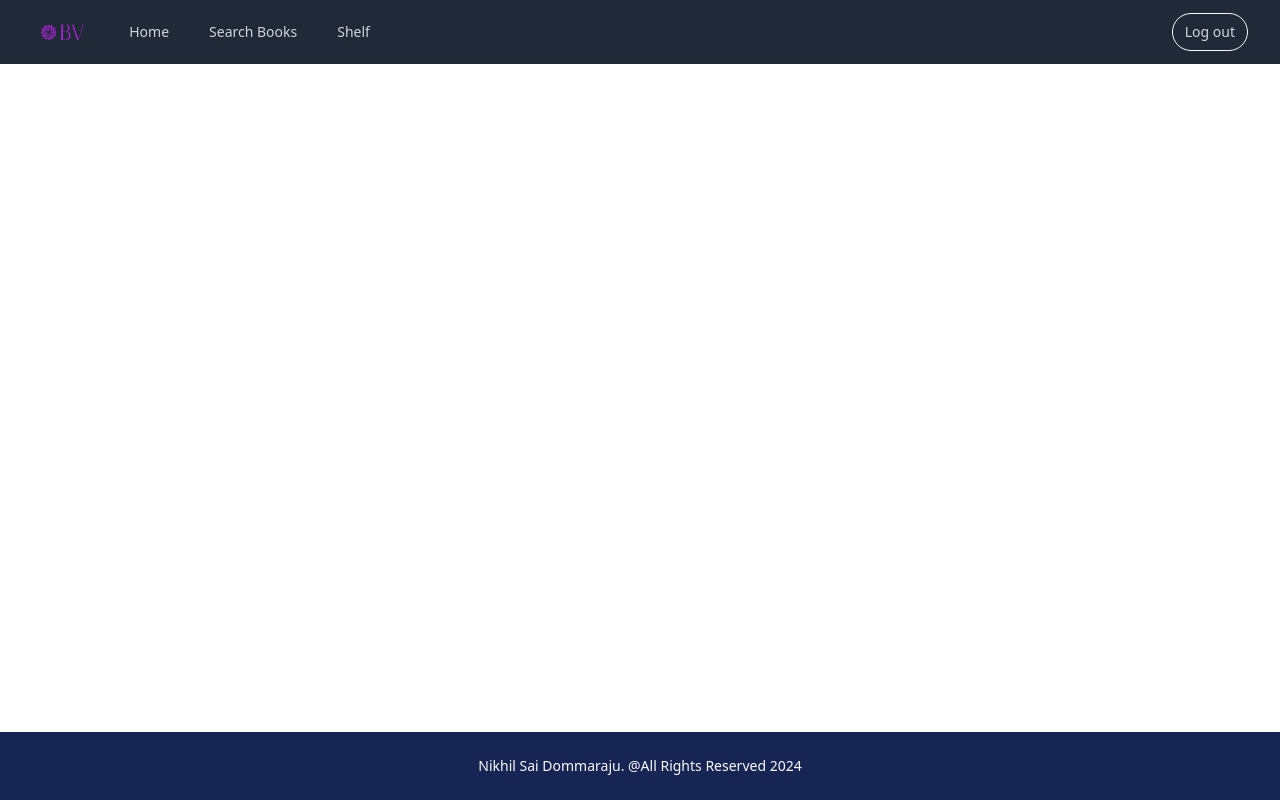
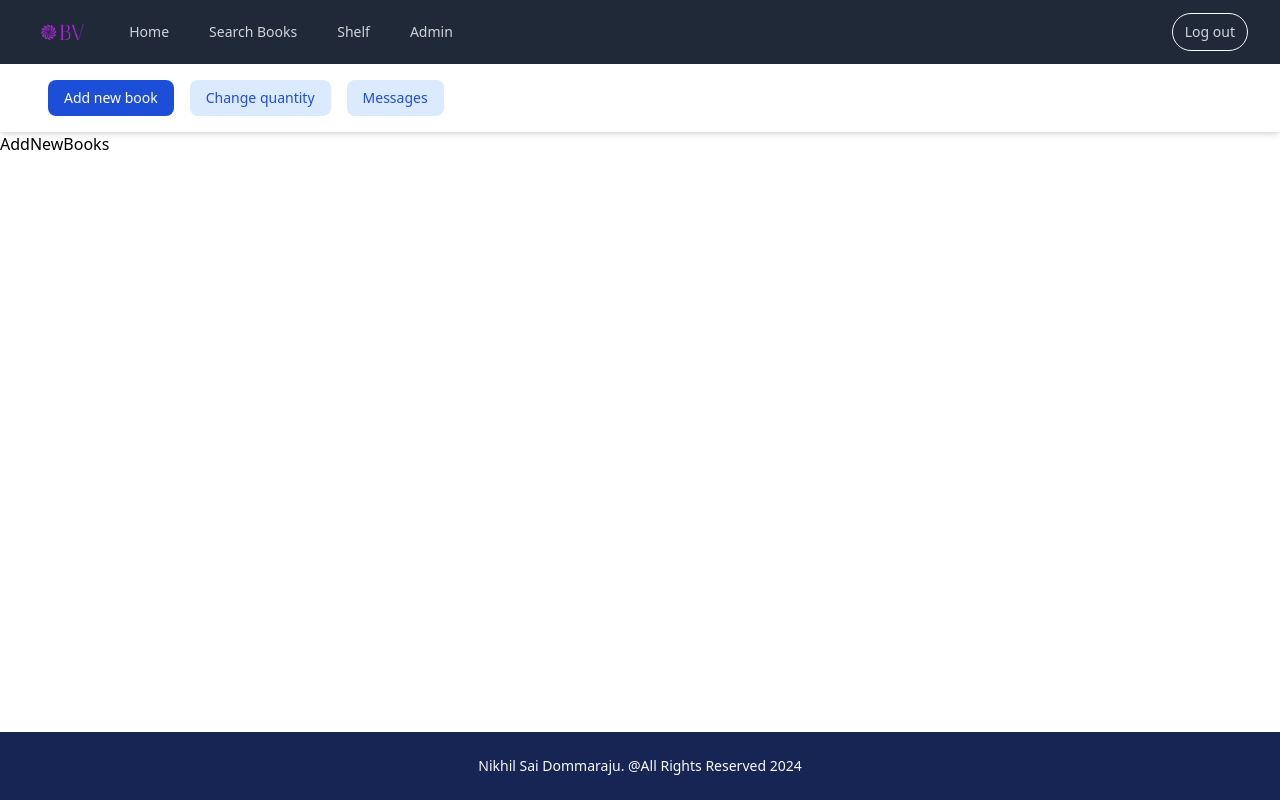
Before and after one commit to dommarajunikhil26/BookVerseClient, a React (Vite) app: page /admin in a window 1280 px wide. Built offline with nearby package versions, Linux system fonts and the light colour scheme; no server answers; sample sign-in values are in the browser's storage.

Commit message:
Starting Admin Route

```diff
--- a/src/App.jsx
+++ b/src/App.jsx
@@ -15,12 +15,13 @@ import ProtectedRoute from './components/utility/ProtectedRoute';
 import { Loading } from "./components/utility/Tools";
 import Shelf from "./components/shelfPage/Shelf";
 import LibraryServices from "./components/libraryServices/LibraryServices";
+import ManageLibraryPage from "./components/manageLibraryPage/ManageLibraryPage";
 
 const App = () => {
   const dispatch = useDispatch();
   const navigate = useNavigate();
   const [loading, setLoading] = useState(true);
-  const { isAuthenticated, error } = useSelector((state) => state.auth);
+  const { isAuthenticated } = useSelector((state) => state.auth);
 
   useEffect(() => {
     const checkAuth = async () => {
@@ -62,8 +63,11 @@ const App = () => {
             </ProtectedRoute>
           } />
           <Route path="/messages" element={
-            <LibraryServices />
+            <ProtectedRoute>
+              <LibraryServices />
+            </ProtectedRoute>
           } />
+          <Route path="/admin" element={<ManageLibraryPage />} />
         </Routes>
       </main>
       <Footer />
--- a/src/components/header_footer/Header.jsx
+++ b/src/components/header_footer/Header.jsx
@@ -34,7 +34,11 @@ const Header = () => {
     }
 
     const handleShelfClick = () => {
-        navigate("shelf");
+        navigate("/shelf");
+    }
+
+    const handleAdminClick = () => {
+        navigate("/admin");
     }
     return (
         <header className="bg-gray-800">
@@ -70,6 +74,7 @@ const Header = () => {
                                 <button className="text-gray-300 hover:bg-gray-700 hover:text-white rounded-md px-3 py-2 text-sm font-medium" onClick={handleHomeClick}>Home</button>
                                 <button className="text-gray-300 hover:bg-gray-700 hover:text-white rounded-md px-3 py-2 text-sm font-medium" onClick={handleSearchClick}>Search Books</button>
                                 <button className="text-gray-300 hover:bg-gray-700 hover:text-white rounded-md px-3 py-2 text-sm font-medium" onClick={handleShelfClick}>Shelf</button>
+                                <button className="text-gray-300 hover:bg-gray-700 hover:text-white rounded-md px-3 py-2 text-sm font-medium" onClick={handleAdminClick}>Admin</button>
                             </div>
                         </div>
                     </div>
@@ -92,6 +97,7 @@ const Header = () => {
                         <button className="bg-gray-900 text-white block rounded-md px-3 py-2 text-base font-medium" onClick={handleHomeClick}>Home</button>
                         <button className="text-gray-300 hover:bg-gray-700 hover:text-white block rounded-md px-3 py-2 text-base font-medium" onClick={handleSearchClick}>Search Books</button>
                         <button className="text-gray-300 hover:bg-gray-700 hover:text-white block rounded-md px-3 py-2 text-base font-medium" onClick={handleShelfClick}>Shelf</button>
+                        <button className="text-gray-300 hover:bg-gray-700 hover:text-white block rounded-md px-3 py-2 text-base font-medium" onClick={handleShelfClick}>Admin</button>
                     </div>
                 </div>
             )}
--- a/src/components/home/LibararyServices.jsx
+++ b/src/components/home/LibararyServices.jsx
@@ -9,7 +9,7 @@ const LibararyServices = () => {
 
     const handleButtonClick = () => {
         if (isAuthenticated) {
-            navigate("/libraryServices");
+            navigate("/messages");
         } else {
             navigate("/signin");
         }
--- a/src/components/libraryServices/SubmitQuestion.jsx
+++ b/src/components/libraryServices/SubmitQuestion.jsx
@@ -1,3 +1,4 @@
+/* eslint-disable no-unused-vars */
 import { useState, useCallback } from 'react';
 import axiosInstance from '../utility/AxiosInstance';
 
--- /dev/null
+++ b/src/components/manageLibraryPage/AddNewBooks.jsx
@@ -0,0 +1,9 @@
+
+
+const AddNewBooks = () => {
+    return (
+        <div>AddNewBooks</div>
+    )
+}
+
+export default AddNewBooks
--- /dev/null
+++ b/src/components/manageLibraryPage/ChangeBookQuantity.jsx
@@ -0,0 +1,8 @@
+
+const ChangeBookQuantity = () => {
+    return (
+        <div>ChangeBookQuantity</div>
+    )
+}
+
+export default ChangeBookQuantity
--- /dev/null
+++ b/src/components/manageLibraryPage/ManageLibraryPage.jsx
@@ -0,0 +1,21 @@
+import { useState } from "react"
+import NavBar from "../utility/NavBar"
+import AddNewBooks from './AddNewBooks';
+import ChangeBookQuantity from './ChangeBookQuantity';
+import Messages from "./Messages";
+
+const ManageLibraryPage = () => {
+    const [activeTab, setActiveTab] = useState('Add new book');
+    const tabs = ['Add new book', 'Change quantity', 'Messages'];
+
+    return (
+        <div>
+            <NavBar tabs={tabs} activeTab={activeTab} setActiveTab={setActiveTab} />
+            {activeTab === 'Add new book' && (<AddNewBooks />)}
+            {activeTab === 'Change quantity' && (<ChangeBookQuantity />)}
+            {activeTab === 'Messages' && (<Messages />)}
+        </div>
+    )
+}
+
+export default ManageLibraryPage
--- /dev/null
+++ b/src/components/manageLibraryPage/Messages.jsx
@@ -0,0 +1,8 @@
+
+const Messages = () => {
+    return (
+        <div>Messages</div>
+    )
+}
+
+export default Messages
```
Also changed, not shown: 1 other file (tests, documents, lock files or other folders).
